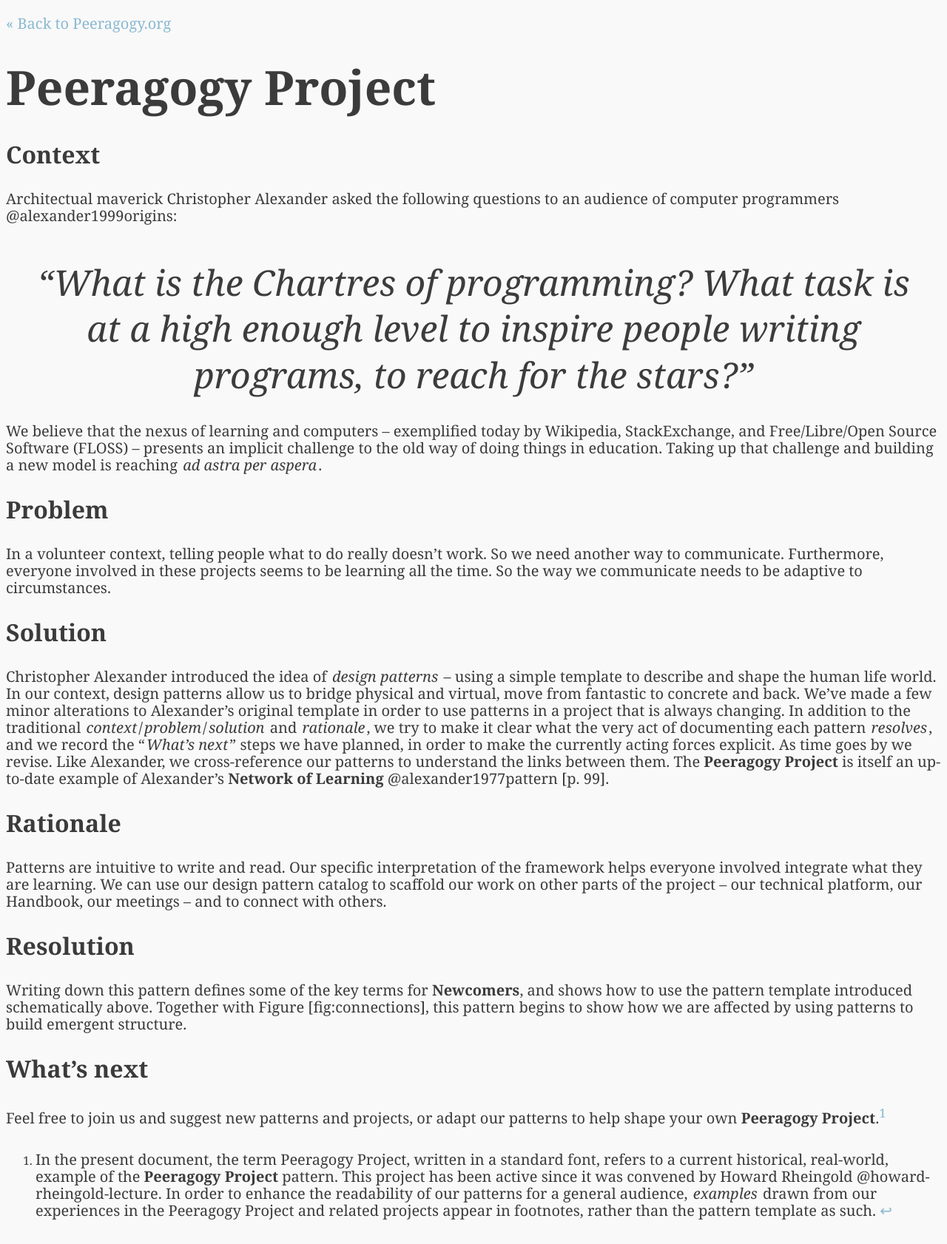
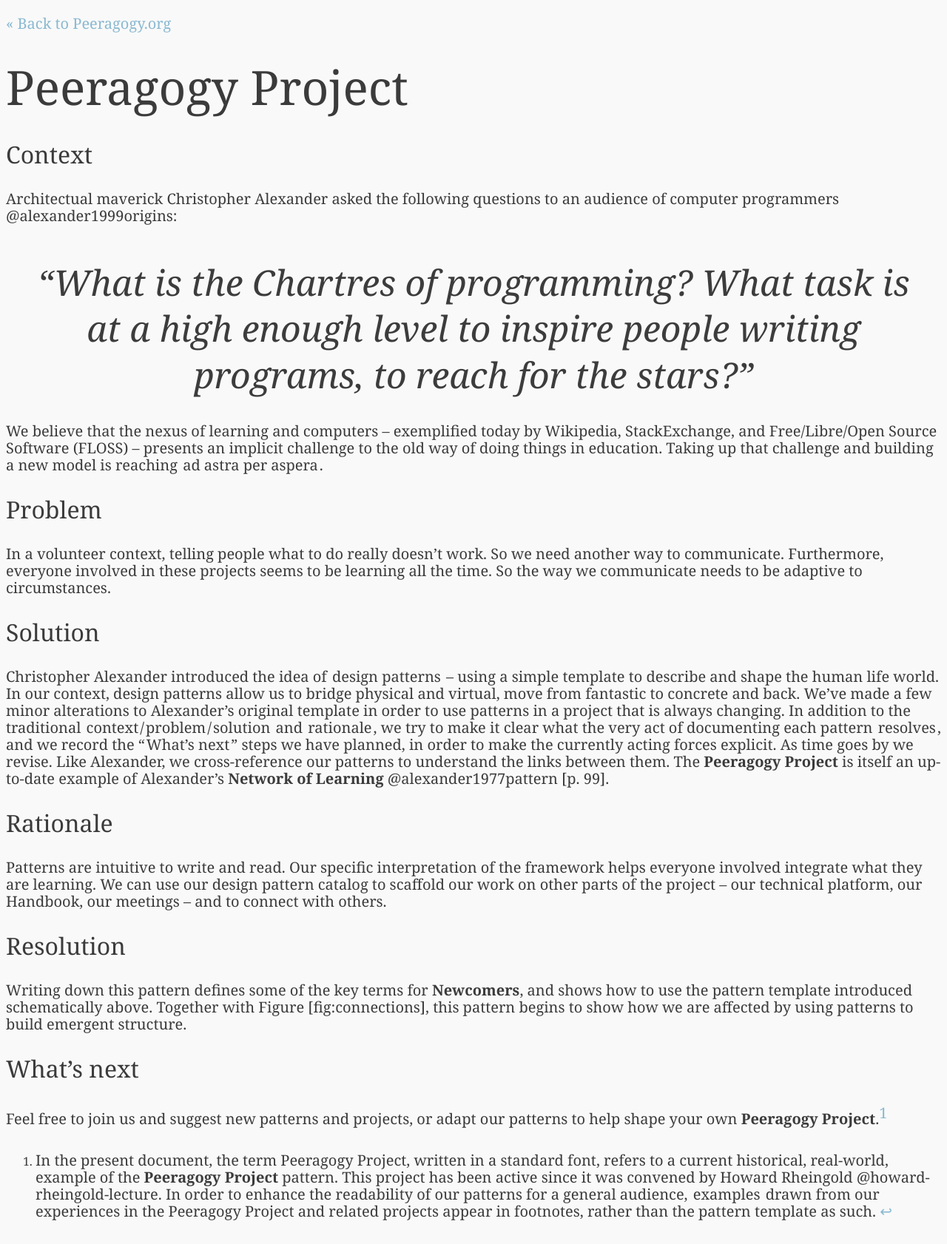
Before and after one commit to Peeragogy/Peeragogy.github.io, a Jekyll site: the page built from peeragogy_project.md, in a window 1280 px wide. Shown: the whole page at 74% size. Built offline with Jekyll 4.4.1, drawn with Linux system fonts in a browser that asks for light colours.

Commit message:
fix problem with css less aggressively

```diff
--- a/stylesheets/i.css
+++ b/stylesheets/i.css
@@ -3,20 +3,21 @@
    Imports
    ========================================================================== */
 
-/* This causes problems for ordered lists so commenting out for now - jac October 7 2015*/
+/* Some of this causes problems for ordered lists so commenting that stuff out for now - jac October 7 2015*/
 
-/* html, body, div, span, applet, object, iframe, h1, h2, h3, h4, h5, h6, p, blockquote, pre, */
-/* a, abbr, acronym, address, big, cite, code, del, dfn, em, img, ins, kbd, q, s, samp, */
-/* small, strike, strong, sub, sup, tt, var, b, u, i, center, dl, dt, dd, ol, ul, li, fieldset, */
-/* form, label, legend, table, caption, tbody, tfoot, thead, tr, th, td, article, aside, */
-/* canvas, details, figcaption, figure, footer, header, hgroup, menu, nav, section, */
-/* summary, time, mark, audio, video { */
+html, body, div, span, applet, object, iframe, h1, h2, h3, h4, h5, h6, p, blockquote, pre,
+a, abbr, acronym, address, big, cite, code, del, dfn, em, img, ins, kbd, q, s, samp,
+small, strike, strong, sub, sup, tt, var, b, u, i, center, dl, dt, dd, ol, ul, li, fieldset,
+form, label, legend, table, caption, tbody, tfoot, thead, tr, th, td, article, aside,
+canvas, details, figcaption, figure, footer, header, hgroup, menu, nav, section,
+summary, time, mark, audio, video {
 /*   border: 0; */
-/*   font: inherit; */
+font: inherit;
 /*   margin: 0; */
 /*   outline: 0; */
 /*   padding: 0; */
-/*   vertical-align: baseline; } */
+/*   vertical-align: baseline; */
+}
 
 article, aside, details, figcaption, figure,
 footer, header, hgroup, menu, nav, section {
```
